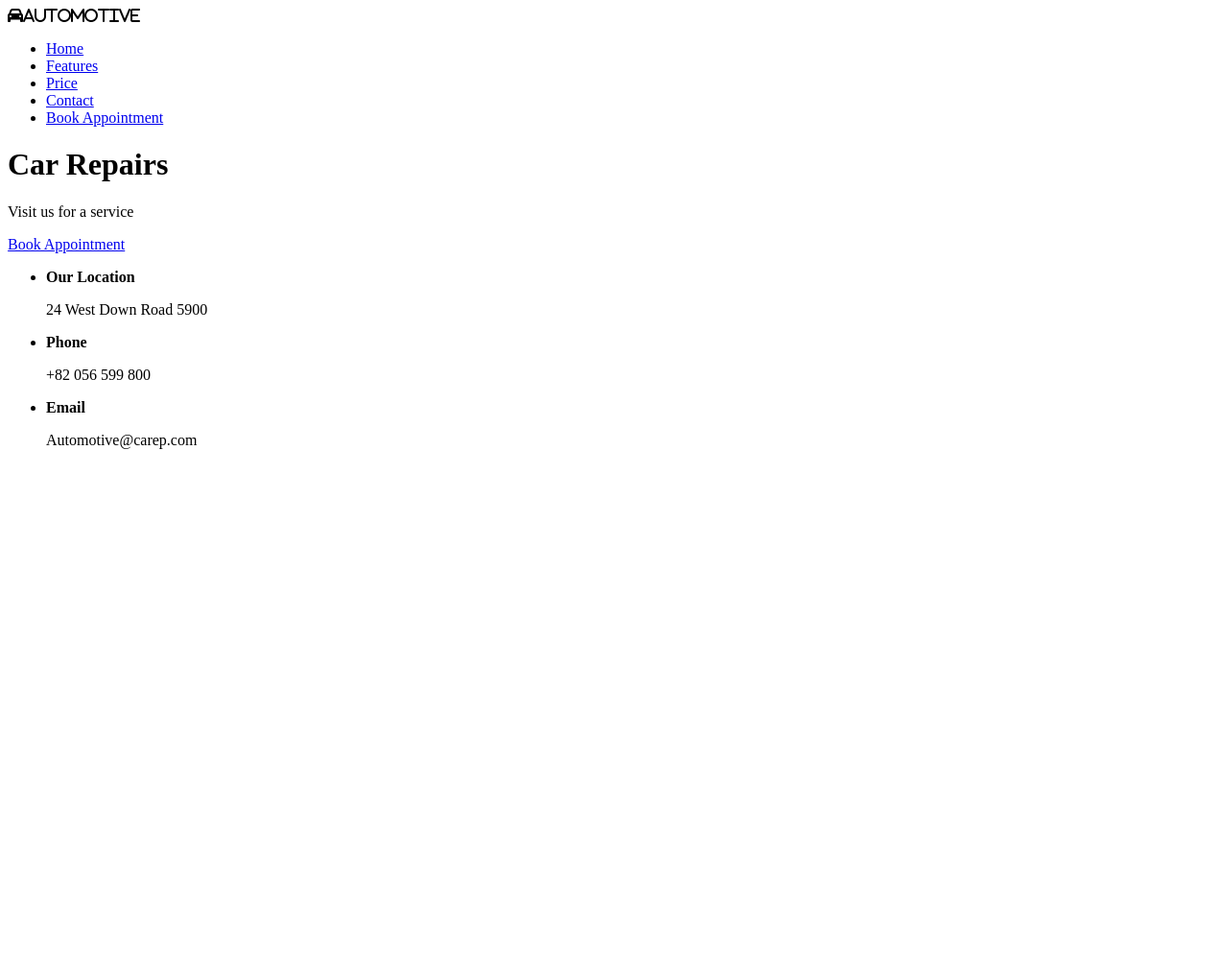
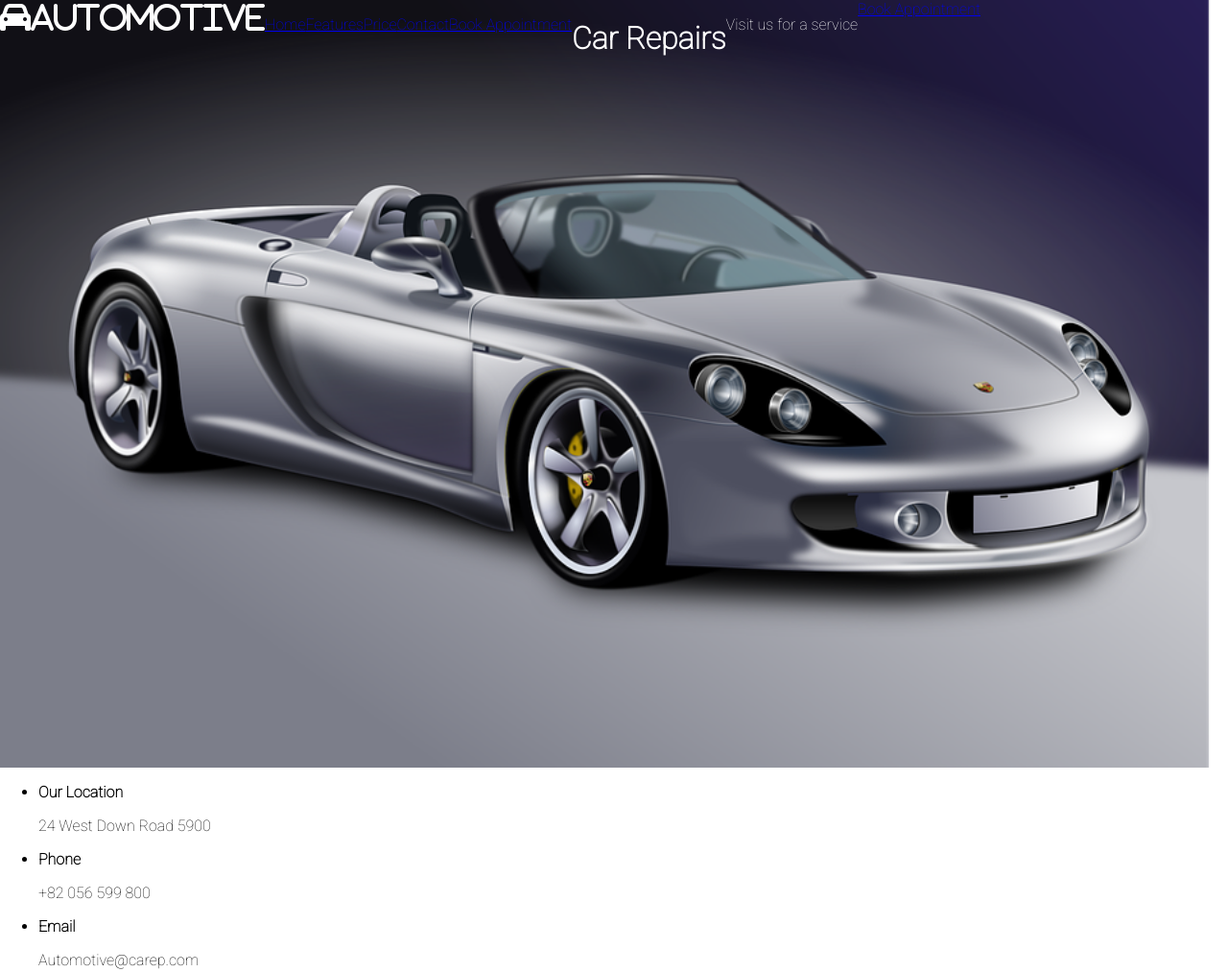
Before and after one commit to RuanEsterhuyse/Automotive, a plain HTML site: page index.html in a window 1280 px wide. Shown: the whole page at 96% size. Before the commit the page ends 800 px from the top, so only its background shows below. Drawn offline with Linux system fonts and the light colour scheme.

Commit message:
add styles

```diff
--- a/index.html
+++ b/index.html
@@ -9,12 +9,13 @@
     <title>Automotive</title>
 </head>
 <body>
-    <nav>
+<header>
+    <nav class="container">
         <div class="logo">
             <i class="fas fa-car">Automotive</i>
         </div>
 
-    </nav>
+
 
 <ul>
     <li><a href="#" class="selected">Home</a></li>
@@ -23,15 +24,16 @@
     <li><a href="#">Contact</a></li>
     <li><a href="#" class="highlight">Book Appointment</a></li>
 </ul>
+</nav>
 
-<header>
     <h1>Car Repairs</h1>
     <p>Visit us for a service</p>
     <a class="highlight" href="#">Book Appointment</a>
 </header>
 
 <footer>
-<ul>
+
+<ul class="container">
     <li>
         <strong>Our Location</strong>
         <p>24 West Down Road 5900</p>
--- a/styles.css
+++ b/styles.css
@@ -0,0 +1,34 @@
+@import url("https://fonts.googleapis.com/css2?family=Roboto:wght@100&display=swap");
+
+* {
+  box-sizing: border-box;
+}
+
+body {
+  background-color: #fff;
+  font-family: "Roboto", sans-serif;
+  margin: 0;
+}
+
+header {
+  background-image: url("Automotive.png");
+  color: white;
+  min-height: 100vh;
+  background-size: cover;
+  display: flex;
+  background-position: center center;
+}
+
+nav {
+  display: flex;
+  justify-content: space-between;
+}
+nav .logo {
+  font-size: 2rem;
+}
+
+nav ul {
+  display: flex;
+  list-style-type: none;
+  padding: 0;
+}
```
Also changed, not shown: Automotive.png (added).
